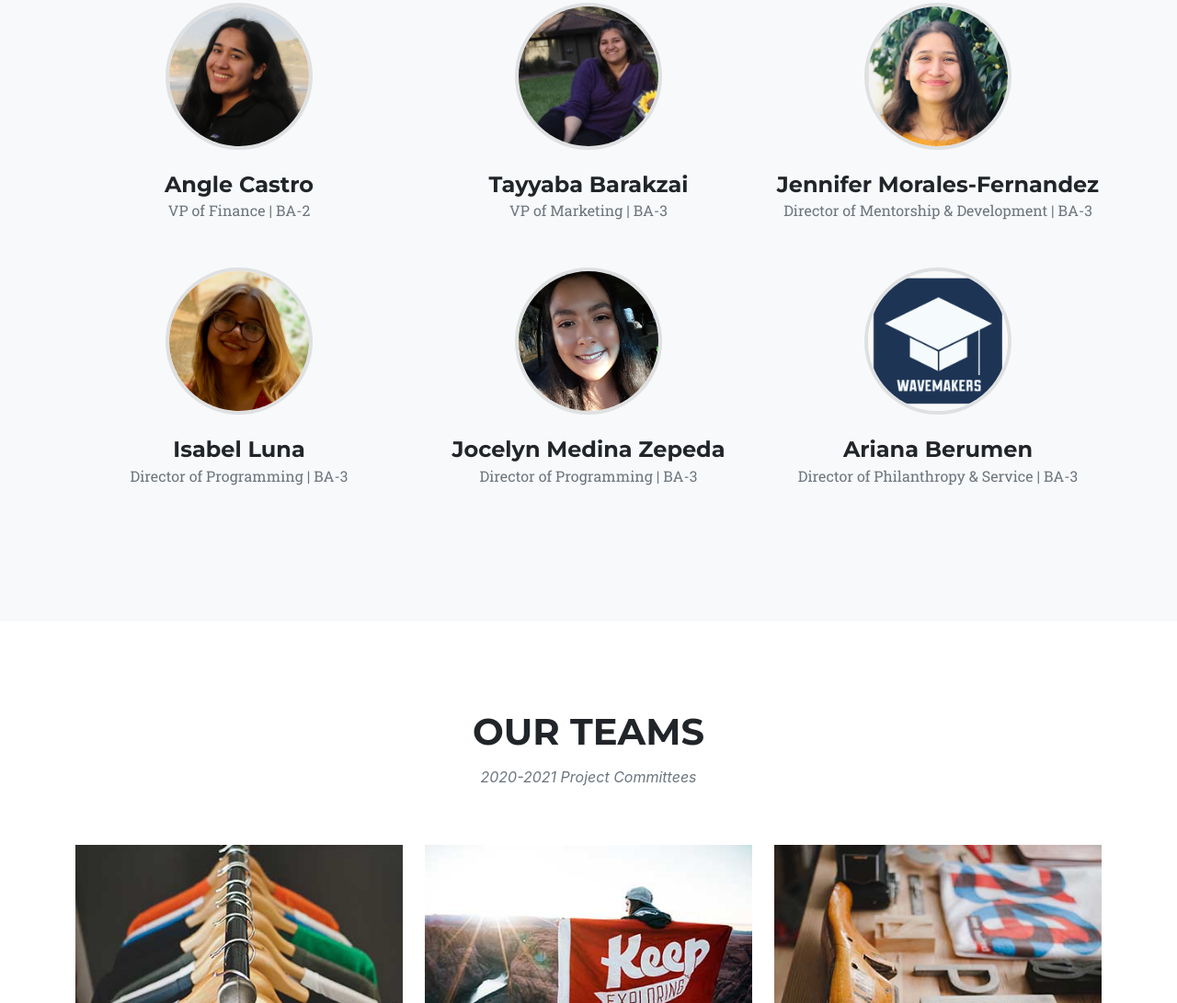
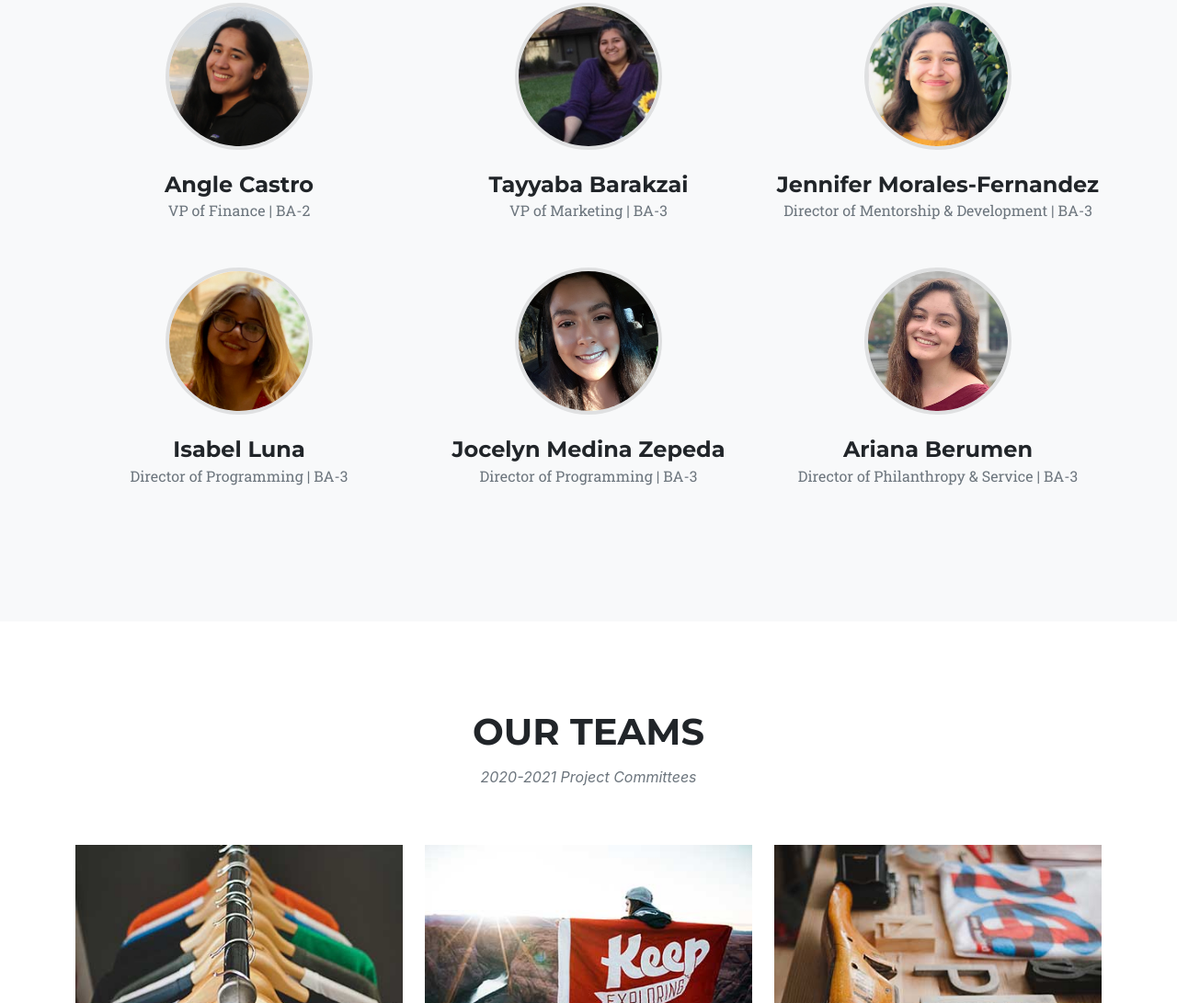
Before and after one commit to wave-makers-of-berkeley/wavemakers.github.io, a plain HTML site: page index.html in a window 1280 px wide. Shown: the part 2006-3097 px from the top of the page at 92% size. Drawn offline with nearby package versions, Linux system fonts and the light colour scheme; a web font is replaced by a local one.

Commit message:
added ariana's photo

```diff
--- a/index.html
+++ b/index.html
@@ -144,13 +144,12 @@
                     </div>
                     <div class="col-lg-4">
                         <div class="team-member">
-                            <img class="mx-auto rounded-circle" src="assets/img/team/placeholder.png" alt="" />
+                            <img class="mx-auto rounded-circle" src="assets/img/team/ariana.jpg" alt="" />
                             <h4>Ariana Berumen</h4>
                             <p class="text-muted">Director of Philanthropy & Service | BA-3</p>
                         </div>
                     </div>
                 </div>
-
             </div>
         </section>
 
```
Also changed, not shown: assets/img/team/ariana.jpg (added).
